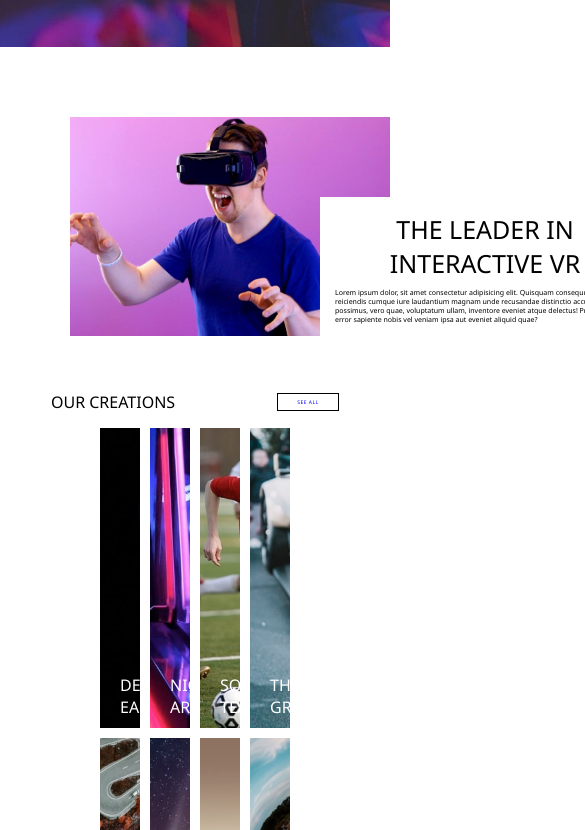
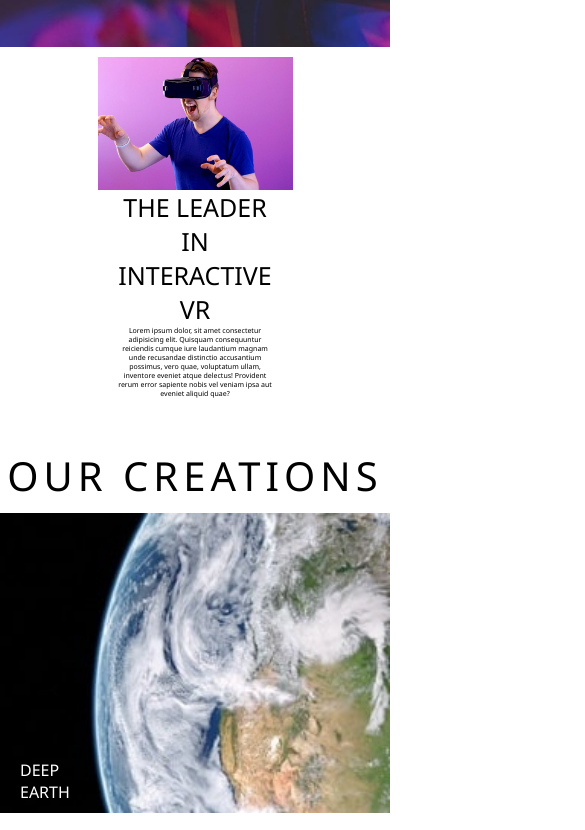
Before and after one commit to Devjulesoti/loopstudio-landingpage, a plain HTML site: page index.html in a window 390 px wide. Shown: the part 303-1133 px from the top of the page, 585 px wide, since content can reach past the window. Drawn offline with Linux system fonts and the light colour scheme.

Commit message:
worked on responsiveness

```diff
--- a/index.html
+++ b/index.html
@@ -27,9 +27,8 @@
             <h2>IMMERSIVE EXPERIENCES THAT DELIVER</h2>
         </section>
         <section class="sec-2">
-            <div class="rel-con">
-                <div><img src="./images/sectionimg.jpeg" alt=""></div>
-            </div>
+                <div class="img-con"><img src="./images/sectionimg.jpeg" alt=""></div>
+
             <div class="vr-con">
                 <h3>THE LEADER IN INTERACTIVE VR</h3>
                 <p>Lorem ipsum dolor, sit amet consectetur adipisicing elit. Quisquam consequuntur reiciendis cumque iure laudantium magnam unde recusandae distinctio accusantium possimus, vero quae, voluptatum ullam, inventore eveniet atque delectus! Provident rerum error sapiente nobis vel veniam ipsa aut eveniet aliquid quae?</p>
--- a/style.css
+++ b/style.css
@@ -5,15 +5,19 @@
     padding: 0;
     margin: 0;
     font-family: 'Segoe UI', Tahoma, Geneva, Verdana, sans-serif;
-
+}
+main{
+    width: 100%;
+    margin: 0 auto;
 
 }
 .sec-1{
     background-image: url(./images/headerimg.jpeg);
-    height: 350px;
+    min-height: 350px;
     width: 100%;
 }
 .navbar{
+    /* display: none; */
     display: flex;
     justify-content: space-around;
     align-items: center;
@@ -23,15 +27,16 @@
     color: white;
     font-weight: lighter;
     font-family: 'Segoe UI', Tahoma, Geneva, Verdana, sans-serif;
-    font-size: 28px;
-    width: 280px;
+    font-size: 38px;
+    width: 40%;
     border: 2px solid white;
     margin-top: 50px;
-    margin-left: 50px;
+    /* margin-left: 50px; */
     padding: 9px;
 }
 .nav-links{
     display: flex;
+    display: none;
 
 }
 .nav-logo{
@@ -51,36 +56,51 @@ ul li a{
     color: white;
 }
 .sec-2 img{
-    width: 320px;
-    margin-top: 70px;
-    margin-left: 70px;
+    width: 50%;
+    display: block;
+    margin-left: auto;
+    margin-right: auto;
+    margin-top: 10px;
+    /* margin: auto; */
+    /* margin-top: 70px;
+    margin-left: 70px; */
 }
 .vr-con{
-    width: 300px;
-    padding: 15px;
+    width: 40%;
+    display: block;
+    margin-left: auto;
+    margin-right: auto;
+    text-align: center;
+    /* padding: 15px; */
     background-color: white;
-    position: absolute;
-    top: 150px;
-    left: 320px;
+    /* position: absolute; */
+    /* top: 150px;
+    left: 320px; */
+}
+.img-con{
+    /* margin: 0 auto; */
+    /* border: 2px solid black; */
+    /* justify-content: center; */
 }
 .vr-con h3{
     font-size: 25px;
     font-weight: 400;
-    text-align: center;
+    /* text-align: center; */
 }
 .vr-con p{
     font-size: 7px;
-    margin-top: 8px;
+    /* margin-top: 8px; */
 }
 .sec-2{
-    position: relative;
+    /* margin: 0 auto; */
+    /* position: relative; */
     /* width: 100%; */
 }
 .lay-1{
-    display: flex;
-    justify-content: space-around;
-    align-items: center;
-    padding-bottom: 15px;
+    /* display: flex; */
+    /* justify-content: space-around;
+    align-items: center; */
+    padding-bottom: 10px;
 
 }
 .sec-3{
@@ -90,8 +110,10 @@ ul li a{
 
 }
 .sec-3 h3{
-    font-size: 16px;
-    font-weight: 400;
+    font-size: 40px;
+    text-align: center;
+    letter-spacing: 5px;
+    font-weight: 500;
 }
 
 .sec-3 a{
@@ -103,19 +125,26 @@ ul li a{
     padding: 5px;
     /* background-color: red; */
     border: 1px solid black;
+    display: none;
 }
 .grid {
-    display: grid;
+    /* padding:  0 20px; */
+    width: 100%;
+    min-height: 10px;
+    margin-bottom: 10px;
+
+    /* display: grid;
     grid-template-columns: repeat(4, 1fr);
-    grid-gap: 10px;
+    grid-gap: 10px; */
     /* justify-content: space-around; */
-    padding:  0 100px;
 }
 .grid div{
 /* width: 200px; */
 /* background-color: aqua; */
-height: 300px;
+/* height: 300px; */
+min-height: 300px;
 background-size: cover;
+margin-bottom: 20px;
 position: relative;
 
 }
```
